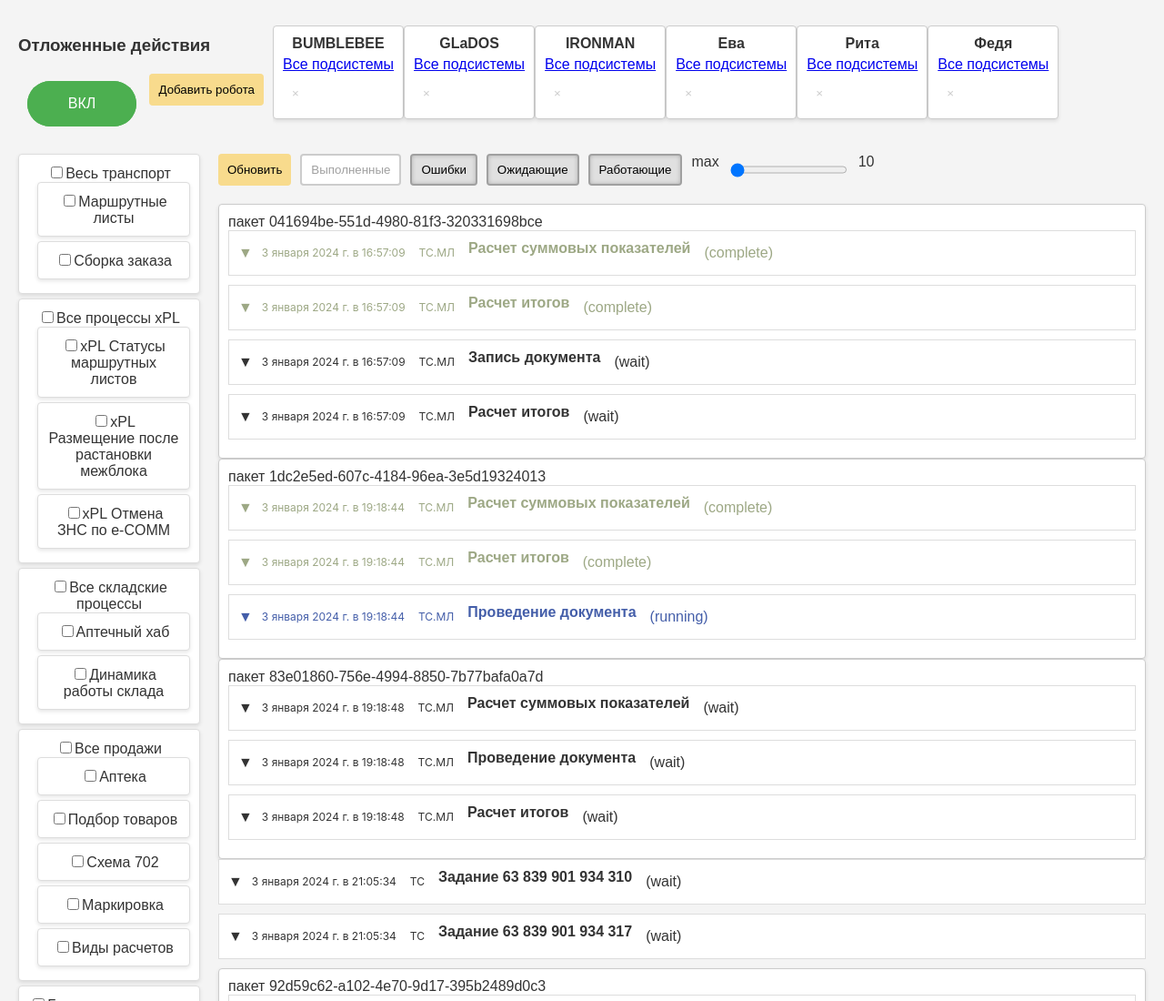
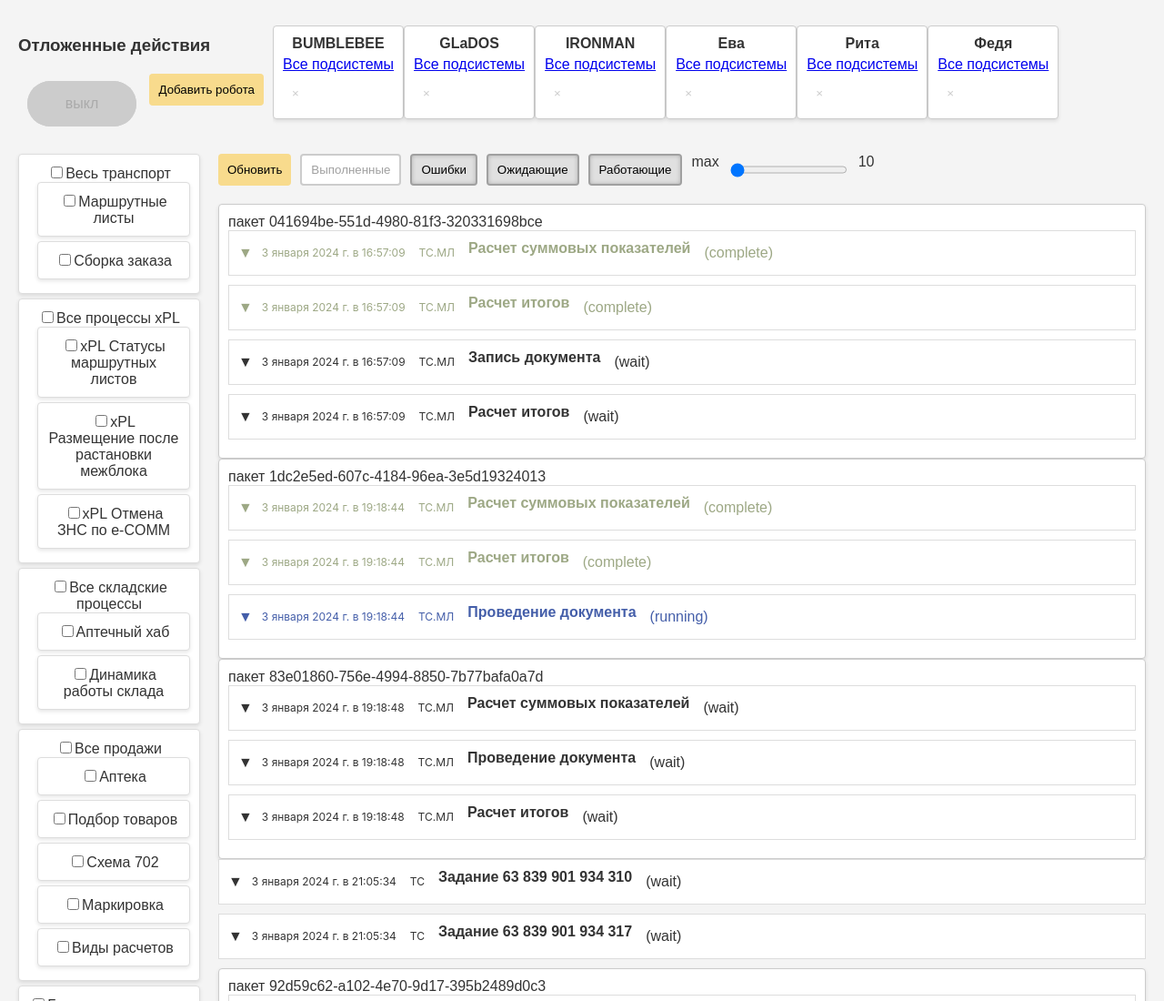
Before and after one commit to silberRus/robot_managment_system, a plain HTML site: page index.html in a window 1280 px wide. Shown: the top 1100 px of the page at 91% size. Drawn offline with Linux system fonts and the light colour scheme.

Commit message:
Починил переключатель, удалил комменты

```diff
--- a/js/App.js
+++ b/js/App.js
@@ -7,6 +7,7 @@ class App {
         this.subsystemView = new SubsystemView(this.dataService);
         this.tasksPerPage = 10;
         this.updateTasksDebounced = this.debounce(this.updateView, 500);
+        this.mainToggleElement = null;
     }
 
     mainToggle = () => document.getElementById('toggle-system');
@@ -34,7 +35,14 @@ class App {
     }
 
     renderSettings(settings) {
-        this.mainToggle.checked = this.mainToggle().isActive;
+        if (!this.mainToggleElement) {
+            this.mainToggleElement = document.getElementById('toggle-system');
+        }
+        if (this.mainToggleElement) {
+            this.mainToggleElement.checked = settings.isActive;
+        } else {
+            console.error('Элемент переключателя не найден');
+        }
     }
 
     renderSubsystems(subsystems) {
@@ -58,7 +66,7 @@ class App {
     }
 
     addEventListeners() {
-        const addRobotButton = document.getElementById('addRobot'); // Сохраняем ссылку на кнопку
+        const addRobotButton = document.getElementById('addRobot');
         addRobotButton.addEventListener('click', async () => {
             addRobotButton.classList.add('working-progress');
             addRobotButton.disabled = true;
@@ -111,6 +119,7 @@ class App {
 
     init() {
         this.addEventListeners();
+        this.dataService.getSettings().then(s => this.renderSettings(s));
         this.dataService.getSubsystems().then(s => this.renderSubsystems(s));
         this.updateView();
     }
@@ -128,7 +137,6 @@ class App {
             timeout = setTimeout(later, wait);
         };
     }
-
 }
 
 function strData(date) {
@@ -142,6 +150,5 @@ function strData(date) {
     });
 }
 
-// Запускаем приложение
 const app = new App();
 app.init();
--- a/js/services/ConnectorAPI.js
+++ b/js/services/ConnectorAPI.js
@@ -50,9 +50,7 @@ class ConnectorAPI {
     }
 
     async getTasks(limit, filter, markedSubsystemsIds) {
-        console.log(limit);
         let filterApi = {limit: limit};
-        // Проверяем, есть ли в фильтре хотя бы одно свойство со значением false
         if (Object.values(filter).some(value => !value)) {
             filterApi = {
                 ...filterApi,
@@ -65,7 +63,6 @@ class ConnectorAPI {
                 "subsystems": markedSubsystemsIds
             };
         }
-        // Отправляем запрос с фильтрами, если filterApi не пустой
         return Object.keys(filterApi).length ?
             await this.makeRequest('tasks', 'POST', filterApi) :
             await this.makeRequest('tasks');
--- a/js/services/DataService.js
+++ b/js/services/DataService.js
@@ -56,7 +56,6 @@ class DataService {
 
     async getTasks(limit) {
         this.tasks = [];
-        console.log(this.subSystems);
         const tasks = await this.connector.getTasks(limit, this.filters, this.getMarkedSubsystemsIds(this.subSystems));
         tasks.forEach(item => {
             if (item.type === "task") {
--- a/js/views/RobotView.js
+++ b/js/views/RobotView.js
@@ -42,7 +42,7 @@ class RobotView {
         const checkbox = document.createElement('input');
         checkbox.type = 'checkbox';
         checkbox.id = 'subsystem-' + subsystem.id;
-        checkbox.checked = robot.subsystems.includes(subsystem.id); // Это должно работать для любого уровня подсистемы
+        checkbox.checked = robot.subsystems.includes(subsystem.id);
 
         const label = document.createElement('label');
         label.htmlFor = 'subsystem-' + subsystem.id;
@@ -146,13 +146,11 @@ class RobotView {
                 if (checkbox && checkbox.checked) {
                     list.push(sub.id); // Сохраняем ID подсистемы
                 }
-                // Рекурсивно проверяем дочерние элементы независимо от состояния родителя
                 if (sub.children && sub.children.length > 0) {
                     addCheckedSubsystems(sub.children, list);
                 }
             });
         };
-
         addCheckedSubsystems(subsystemsList, checkedSubsystemsIds);
         return checkedSubsystemsIds; // Возвращаем массив ID подсистем
     }
--- a/js/views/SubsystemView.js
+++ b/js/views/SubsystemView.js
@@ -4,14 +4,14 @@ class SubsystemView {
     }
 
     render(subSystem) {
-        const propertiesContainer = this.createPropertiesContainer(subSystem); // Создание контейнера свойств
-        const subSystemElement = this.createSubsystemElement(subSystem, propertiesContainer); // Создание элемента подсистемы с заголовком
-        const checkbox = this.createCheckbox(subSystem); // Создание чекбокса
-        const childrenContainer = this.createChildrenContainer(subSystem); // Создание контейнера для дочерних элементов
+        const propertiesContainer = this.createPropertiesContainer(subSystem);
+        const subSystemElement = this.createSubsystemElement(subSystem, propertiesContainer);
+        const checkbox = this.createCheckbox(subSystem);
+        const childrenContainer = this.createChildrenContainer(subSystem);
 
-        subSystemElement.prepend(checkbox); // Добавление чекбокса в начало элемента подсистемы
-        subSystemElement.appendChild(propertiesContainer); // Добавление контейнера свойств перед дочерними элементами
-        subSystemElement.appendChild(childrenContainer); // Добавление контейнера для дочерних элементов
+        subSystemElement.prepend(checkbox);
+        subSystemElement.appendChild(propertiesContainer);
+        subSystemElement.appendChild(childrenContainer);
 
         return subSystemElement;
     }
@@ -25,7 +25,6 @@ class SubsystemView {
         subSystemTitle.className = 'subsystem-title';
         subSystemTitle.innerText = subSystem.name;
 
-        // Обработчик события клика для разворачивания и сворачивания свойств подсистемы
         subSystemTitle.addEventListener('click', () => {
             propertiesContainer.style.display = propertiesContainer.style.display === 'none' ? 'block' : 'none';
         });
@@ -93,7 +92,6 @@ class SubsystemView {
         propertiesContainer.className = 'subsystem-properties';
         propertiesContainer.style.display = 'none';
 
-        // Функция для создания поля редактирования свойства
         const createPropertyInput = (labelText, value, updateMethod, className) => {
             const container = document.createElement('div');
             const label = document.createElement('label');
@@ -114,7 +112,6 @@ class SubsystemView {
             return container;
         };
 
-        // Добавляем поля для свойств
         propertiesContainer.appendChild(createPropertyInput('Время жизни выполненных (сек): ', subSystem.lifetimeOfCompleted, subSystem.updateLifetimeOfCompleted, 'input-seconds'));
         propertiesContainer.appendChild(createPropertyInput('Максимальное время работы фонового (сек): ', subSystem.maxBackgroundRuntime, subSystem.updateMaxBackgroundRuntime, 'input-seconds'));
         propertiesContainer.appendChild(createPropertyInput('Количество попыток: ', subSystem.attemptCount, subSystem.updateAttemptCount, 'input-quantity'));
--- a/js/views/TaskView.js
+++ b/js/views/TaskView.js
@@ -38,14 +38,10 @@ class TaskView {
             toggleDetailsIcon.innerHTML = isHidden ? '&#x25B2;' : '&#x25BC;'; // Стрелка вверх или вниз
 
             if (isHidden && !taskDetailsElement.hasChildNodes()) {
-                // Показываем индикатор загрузки
                 taskDetailsElement.innerHTML = '<div class="loader">(...)</div>';
                 try {
-                    // Загружаем детали задачи
                     await this.connector.updateTaskDetail(task);
-                    // Очищаем индикатор загрузки
                     taskDetailsElement.innerHTML = '';
-                    // Отображаем детали задачи
                     if (task.errorDescription) {
                         const errorDescElement = document.createElement('div');
                         errorDescElement.classList.add('task-error');
@@ -59,7 +55,6 @@ class TaskView {
                         taskDetailsElement.appendChild(taskTextElement);
                     }
                 } catch (error) {
-                    // Обработка ошибок
                     taskDetailsElement.innerHTML = '<div class="error">Ошибка загрузки деталей задачи: ' + error + '</div>';
                 }
             }
--- a/js/views/subsystems.css
+++ b/js/views/subsystems.css
@@ -1,5 +1,4 @@
 .subsystem {
-    /* Ваши текущие стили для подсистемы */
     padding: 10px;
     margin-bottom: 5px;
     border: 1px solid #ddd;
```
Also changed, not shown: js/services/ConnectorMock.js (+0 -11 lines).
